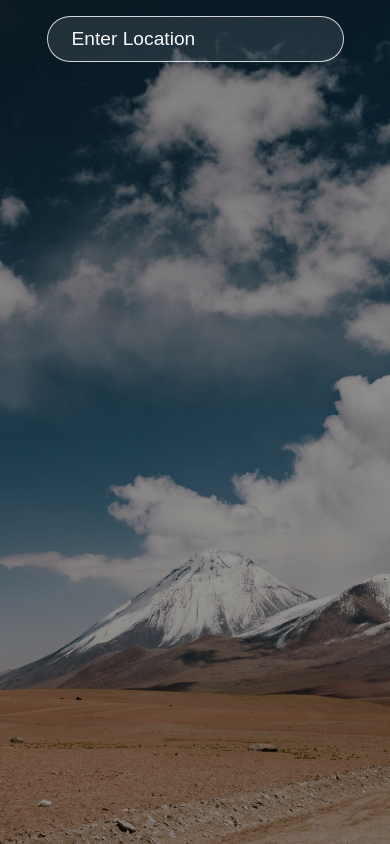
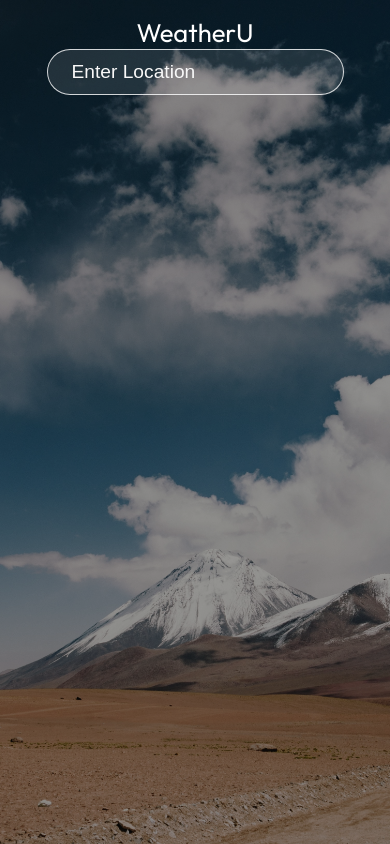
Before and after one commit to SyedSibtainRazvi/weather-app, a React (Create React App) app: page / in a window 390 px wide. Built offline with nearby package versions, Linux system fonts and the light colour scheme.

Commit message:
style: mobile responsive adjustment

```diff
--- a/src/App.js
+++ b/src/App.js
@@ -20,6 +20,7 @@ function App() {
   return (
     <div className="app">
       <div className="search">
+      <p>WeatherU</p>
         <input
           value={location}
           onChange={event => setLocation(event.target.value)}
@@ -30,7 +31,7 @@ function App() {
       <div className="container">
         <div className="top">
           <div className="location">
-            <p>{data.name}</p>
+            <p> {data.name}</p>
           </div>
           <div className="temp">
             {data.main ? <h1>{data.main.temp.toFixed()}°C</h1> : null}
--- a/src/index.css
+++ b/src/index.css
@@ -69,7 +69,7 @@ html::-webkit-scrollbar {
 
 .container {
   max-width: 700px;
-  height: 700px;
+  height: 600px;
   margin: auto;
   padding: 0 1rem;
   position: relative;
```
